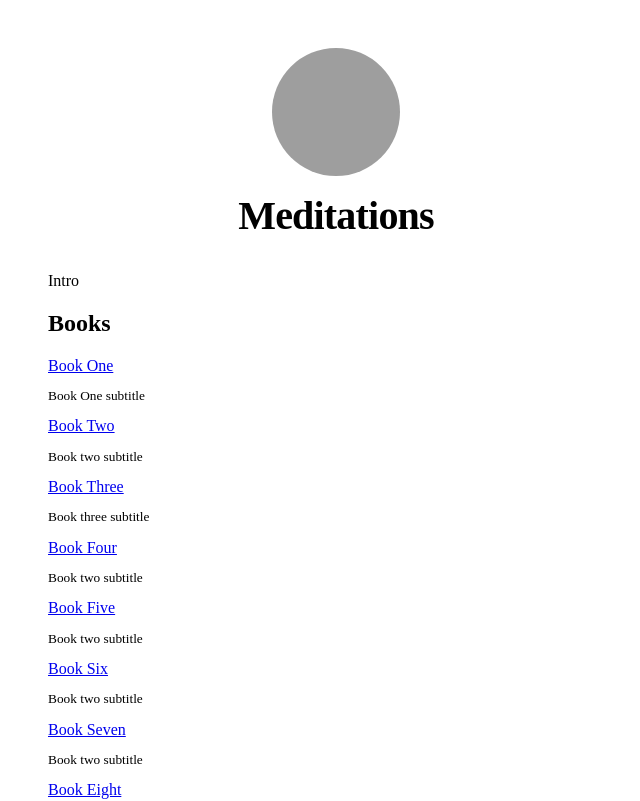
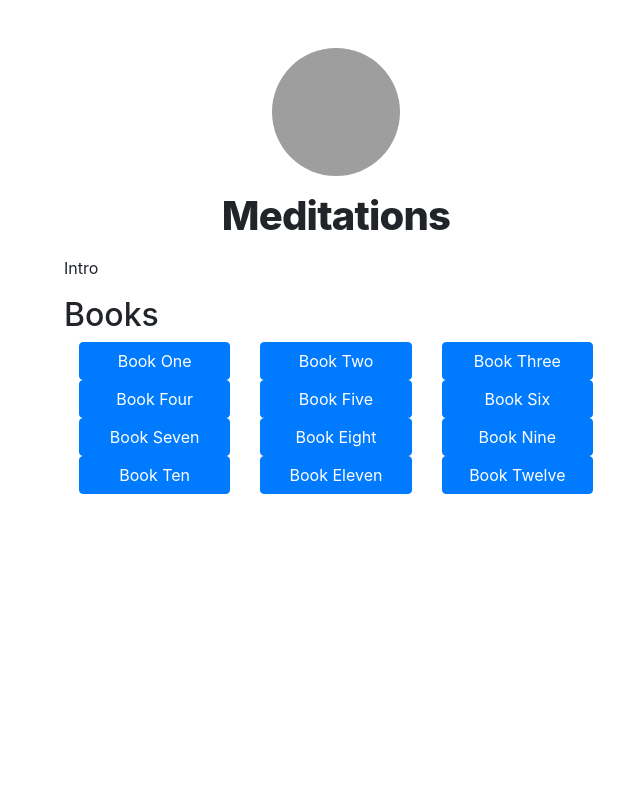
Before and after one commit to tjbarrett42/nextjs-meditations, a Next.js app: page / in a window 1280 px wide. Shown: the top 801 px of the page, without its empty margins (304-944 px from the left). Built offline with nearby package versions, Linux system fonts and the light colour scheme; grey boxes are pictures that could not be loaded.

Commit message:
Button styling, bootstrap

```diff
--- a/package.json
+++ b/package.json
@@ -8,6 +8,7 @@
     "start": "next start"
   },
   "dependencies": {
+    "bootstrap": "^4.5.3",
     "date-fns": "^2.16.1",
     "gray-matter": "^4.0.2",
     "next": "^10.0.0",
--- a/pages/books/[id].js
+++ b/pages/books/[id].js
@@ -1,4 +1,5 @@
 import utilStyles from '../../styles/utils.module.css'
+import 'bootstrap/dist/css/bootstrap.min.css';
 import Layout from '../../components/layout'
 import Head from 'next/head'
 import { getAllBookIds, getBookData } from '../../lib/books'
--- a/pages/index.js
+++ b/pages/index.js
@@ -1,9 +1,10 @@
+import 'bootstrap/dist/css/bootstrap.min.css';
 import Head from 'next/head'
 import Layout, { siteTitle } from '../components/layout'
 import utilStyles from '../styles/utils.module.css'
 import Link from 'next/link'
 import React from 'react'
-import { Container, Row, Col } from 'react-bootstrap'
+import { Container, Row, Col, Button } from 'react-bootstrap'
 
 import { getSortedBooksData } from '../lib/books'
 
@@ -31,14 +32,8 @@ export default function Home({ allBooksData }) {
             <Container>
                 <Row>
                     {allBooksData.map(({ id, title, subtitle }) => (
-                        <Col key={id}>
-                            <Link href={`/books/${id}`}>
-                                <a>{title}</a>
-                            </Link>
-                            <br />
-                            <small >
-                                <p>{subtitle}</p>
-                            </small>
+                        <Col xs="6" lg="4" key={id}>
+                            <Button href={`/books/${id}`} className="btn-primary" block="false">{title}</Button>
                         </Col>
                     ))}
                 </Row>
--- a/styles/global.css
+++ b/styles/global.css
@@ -25,3 +25,7 @@ img {
     max-width: 100%;
     display: block;
 }
+
+.container {
+    columns: 2 auto;
+}
```
Also changed, not shown: 1 other file (tests, documents, lock files or other folders).
